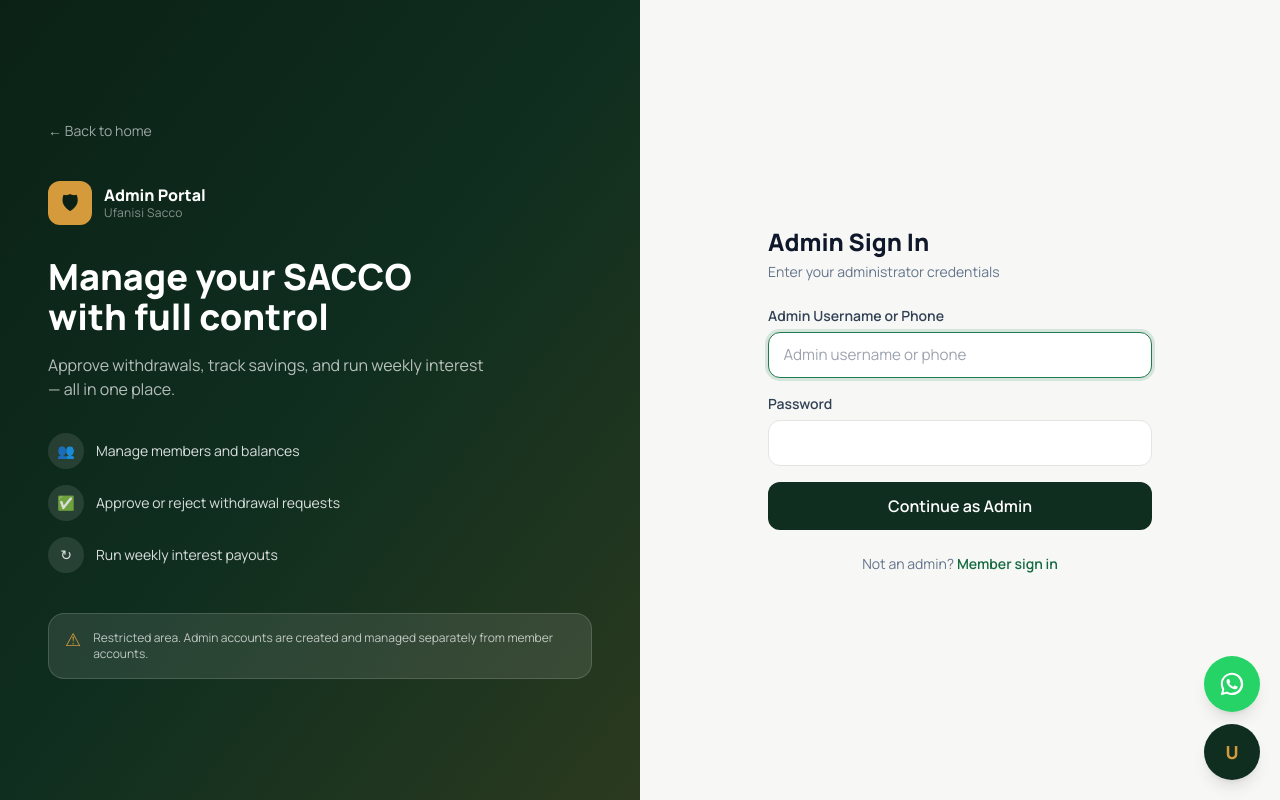
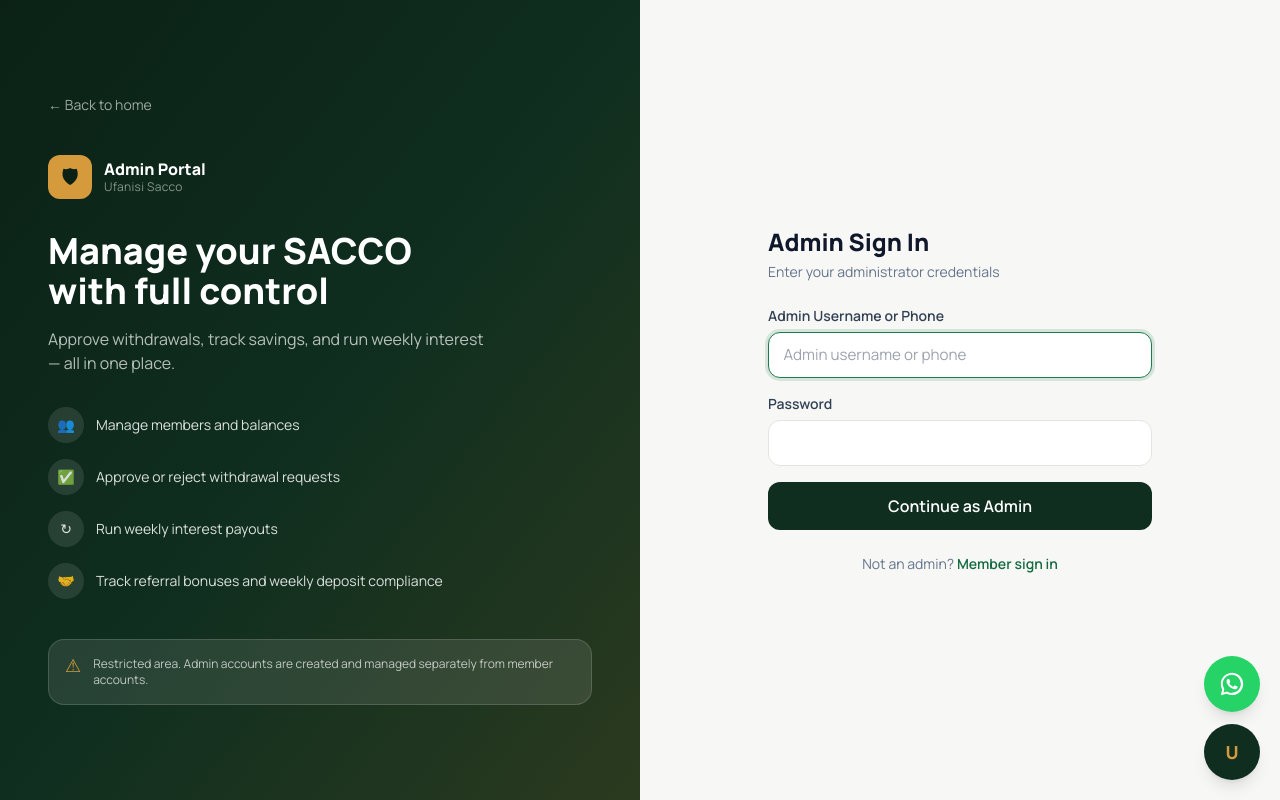
Before and after one commit to mubeakungu/UFANISI, a Flask app: page /admin-login in a window 1280 px wide. Run offline with Flask 3, Linux system fonts and the light colour scheme; some libraries are stand-ins or nearby versions.

Commit message:
Update admin login page with new feature description
Added a new list item for tracking referral bonuses and weekly deposit compliance.

```diff
--- a/templates/admin_login.html
+++ b/templates/admin_login.html
@@ -17,18 +17,17 @@
             <li class="flex items-center gap-3"><span class="w-9 h-9 rounded-full bg-white/10 flex items-center justify-center">&#128101;</span> Manage members and balances</li>
             <li class="flex items-center gap-3"><span class="w-9 h-9 rounded-full bg-white/10 flex items-center justify-center">&#9989;</span> Approve or reject withdrawal requests</li>
             <li class="flex items-center gap-3"><span class="w-9 h-9 rounded-full bg-white/10 flex items-center justify-center">&#8635;</span> Run weekly interest payouts</li>
+            <li class="flex items-center gap-3"><span class="w-9 h-9 rounded-full bg-white/10 flex items-center justify-center">&#129309;</span> Track referral bonuses and weekly deposit compliance</li>
         </ul>
         <div class="bg-white/10 border border-white/15 rounded-2xl p-4 flex items-start gap-3">
             <span class="text-gold-500 text-lg leading-none">&#9888;</span>
             <p class="text-white/70 text-xs">Restricted area. Admin accounts are created and managed separately from member accounts.</p>
         </div>
     </div>
-
     <div class="lg:w-1/2 flex items-center justify-center p-8 sm:p-12">
         <div class="w-full max-w-sm">
             <h2 class="text-2xl font-extrabold text-slate-900 mb-1">Admin Sign In</h2>
             <p class="text-slate-500 text-sm mb-6">Enter your administrator credentials</p>
-
             <form method="POST" class="space-y-4">
                 <div>
                     <label class="block text-sm font-semibold text-slate-700 mb-1.5">Admin Username or Phone</label>
@@ -42,7 +41,6 @@
                     Continue as Admin
                 </button>
             </form>
-
             <p class="text-center text-sm text-slate-500 mt-6">
                 Not an admin? <a href="{{ url_for('auth.login') }}" class="text-brand-700 font-semibold hover:underline">Member sign in</a>
             </p>
```
